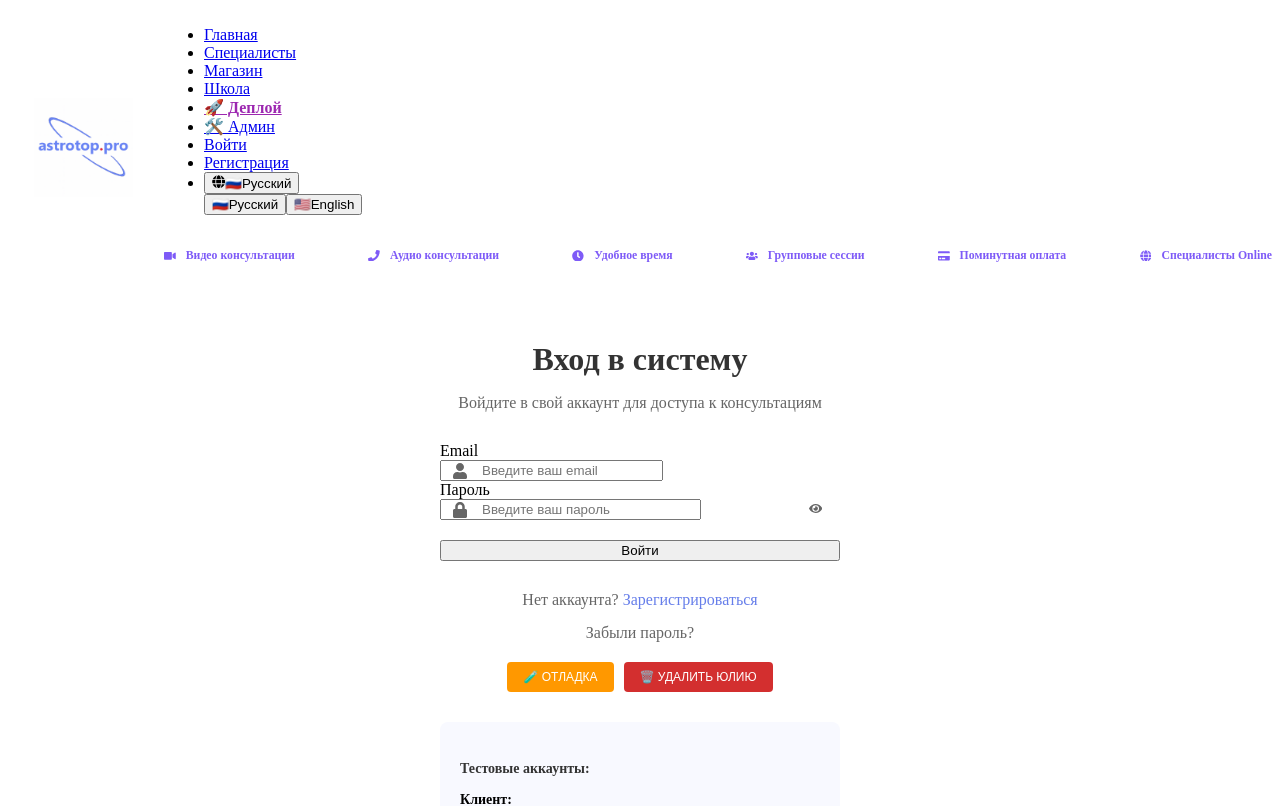
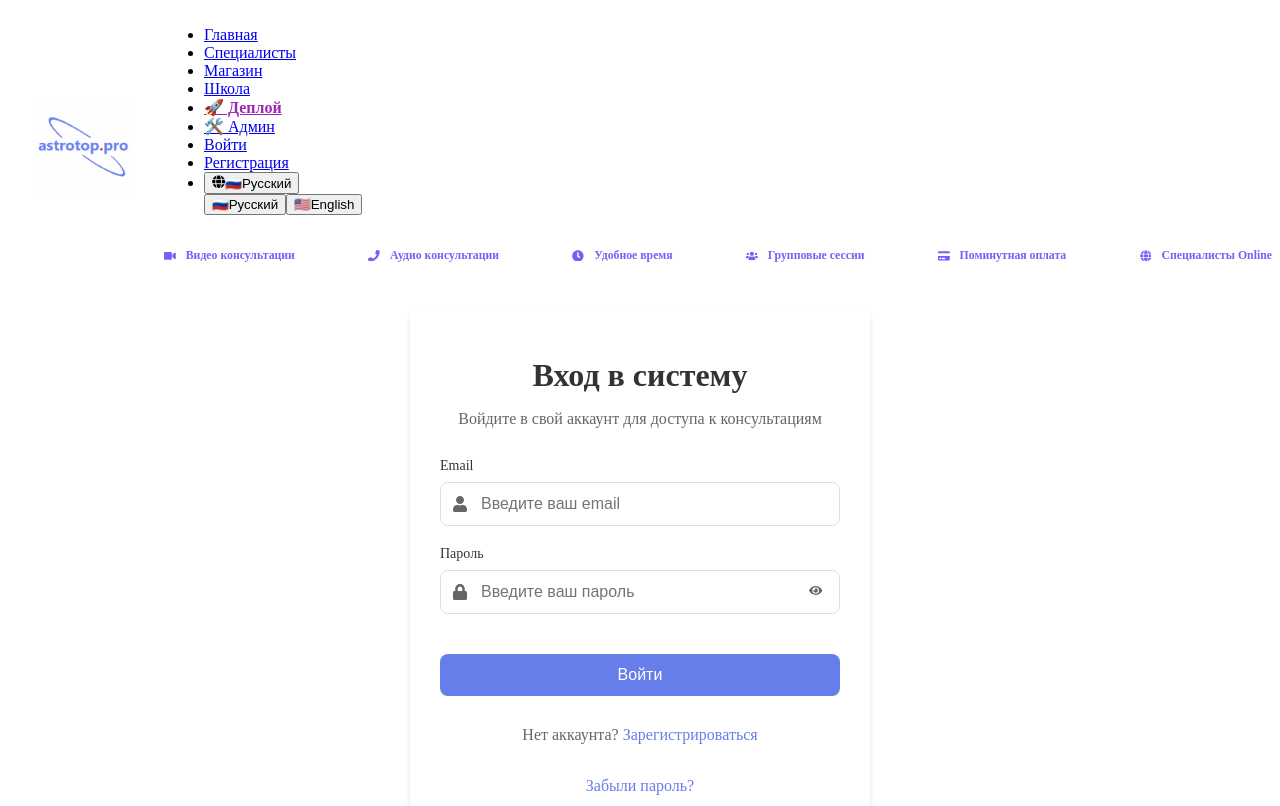
Before and after one commit to Kristalrgb/astrotop.pro, a React (Vite) app: page /login in a window 1280 px wide. Shown: the top 806 px of the page. Built offline with nearby package versions, Linux system fonts and the light colour scheme; no server answers.

Commit message:
Исправлена функция восстановления пароля: добавлены стили и улучшена генерация пароля

```diff
--- a/src/index.css
+++ b/src/index.css
@@ -1 +1,75 @@
+/* Базовые стили для компонентов */
+.card {
+  background: #fff;
+  border-radius: 12px;
+  box-shadow: 0 4px 6px rgba(0, 0, 0, 0.1);
+  padding: 30px;
+}
+
+.form-group {
+  margin-bottom: 20px;
+}
+
+.form-group label {
+  display: block;
+  margin-bottom: 8px;
+  color: #333;
+  font-weight: 500;
+  font-size: 14px;
+}
+
+.form-group input {
+  width: 100%;
+  padding: 12px;
+  border: 1px solid #ddd;
+  border-radius: 8px;
+  font-size: 16px;
+  transition: border-color 0.2s;
+  box-sizing: border-box;
+}
+
+.form-group input:focus {
+  outline: none;
+  border-color: #667eea;
+  box-shadow: 0 0 0 3px rgba(102, 126, 234, 0.1);
+}
+
+.btn {
+  padding: 12px 24px;
+  border: none;
+  border-radius: 8px;
+  font-size: 16px;
+  font-weight: 500;
+  cursor: pointer;
+  transition: all 0.2s;
+  text-align: center;
+  text-decoration: none;
+  display: inline-block;
+}
+
+.btn:disabled {
+  opacity: 0.6;
+  cursor: not-allowed;
+}
+
+.btn-primary {
+  background: #667eea;
+  color: white;
+}
+
+.btn-primary:hover:not(:disabled) {
+  background: #5568d3;
+  transform: translateY(-1px);
+  box-shadow: 0 4px 8px rgba(102, 126, 234, 0.3);
+}
+
+.btn-secondary {
+  background: #6c757d;
+  color: white;
+}
+
+.btn-secondary:hover:not(:disabled) {
+  background: #5a6268;
+}
+
 /* Дополнительные медиа-запросы для улучшенной адаптивности добавлены в конец файла */
--- a/src/pages/ForgotPassword.jsx
+++ b/src/pages/ForgotPassword.jsx
@@ -14,6 +14,25 @@ const ForgotPassword = () => {
     setEmail(e.target.value)
     setError('')
     setSuccess(false)
+  }
+
+  // Функция для генерации надежного пароля
+  const generatePassword = () => {
+    const length = 12
+    const charset = 'abcdefghijklmnopqrstuvwxyzABCDEFGHIJKLMNOPQRSTUVWXYZ0123456789'
+    let password = ''
+    // Гарантируем наличие хотя бы одной буквы и одной цифры
+    password += charset.charAt(Math.floor(Math.random() * 26)) // строчная буква
+    password += charset.charAt(26 + Math.floor(Math.random() * 26)) // заглавная буква
+    password += charset.charAt(52 + Math.floor(Math.random() * 10)) // цифра
+
+    // Заполняем остальные символы
+    for (let i = password.length; i < length; i++) {
+      password += charset.charAt(Math.floor(Math.random() * charset.length))
+    }
+
+    // Перемешиваем символы
+    return password.split('').sort(() => Math.random() - 0.5).join('')
   }
 
   const handleSubmit = async (e) => {
@@ -37,33 +56,28 @@ const ForgotPassword = () => {
     setSuccess(false)
 
     try {
-      // Проверяем, существует ли пользователь в localStorage
-      const savedUser = localStorage.getItem('user')
+      const normalizedEmail = email.toLowerCase().trim()
       let userFound = false
       let generatedPassword = ''
+      let userToUpdate = null
 
+      // Проверяем пользователя в localStorage
+      const savedUser = localStorage.getItem('user')
       if (savedUser) {
         try {
           const user = JSON.parse(savedUser)
-          if (user.email && user.email.toLowerCase() === email.toLowerCase()) {
+          if (user.email && user.email.toLowerCase() === normalizedEmail) {
             userFound = true
-            // Генерируем новый пароль (16 символов)
-            generatedPassword = Math.random().toString(36).slice(-8) + Math.random().toString(36).slice(-8)
-
-            // Обновляем пароль пользователя
-            const updatedUser = {
-              ...user,
-              password: generatedPassword
-            }
-            localStorage.setItem('user', JSON.stringify(updatedUser))
-            console.log('Пароль обновлен для пользователя:', user.email)
+            userToUpdate = user
+            console.log('Пользователь найден в localStorage:', user.email)
           }
         } catch (parseError) {
           console.error('Ошибка парсинга пользователя из localStorage:', parseError)
         }
       }
 
-      // Также проверяем моковые данные
+      // Если пользователь не найден в localStorage, проверяем моковые данные
+      if (!userFound) {
         const mockUsers = [
           { email: 'client@example.com', name: 'Анна Смирнова', id: 1, role: 'client' },
           { email: 'astrologer@example.com', name: 'Елена Петрова', id: 2, role: 'astrologer' },
@@ -72,34 +86,38 @@ const ForgotPassword = () => {
           { email: 'lida@test.com', name: 'Лида', id: 5, role: 'astrologer' }
         ]
 
-      // Проверяем моковые данные только если пользователь не найден в localStorage
-      if (!userFound) {
-        const mockUser = mockUsers.find(u => u.email.toLowerCase() === email.toLowerCase())
+        const mockUser = mockUsers.find(u => u.email.toLowerCase() === normalizedEmail)
         if (mockUser) {
           userFound = true
-          // Генерируем новый пароль (16 символов)
-          generatedPassword = Math.random().toString(36).slice(-8) + Math.random().toString(36).slice(-8)
-
-          // Сохраняем мокового пользователя в localStorage с новым паролем
-          const updatedMockUser = {
-            ...mockUser,
-            password: generatedPassword
-          }
-          localStorage.setItem('user', JSON.stringify(updatedMockUser))
-          console.log('Пароль восстановлен для мокового пользователя:', mockUser.email)
+          userToUpdate = mockUser
+          console.log('Моковый пользователь найден:', mockUser.email)
         }
       }
 
-      if (userFound) {
+      if (userFound && userToUpdate) {
+        // Генерируем новый надежный пароль
+        generatedPassword = generatePassword()
+
+        // Обновляем данные пользователя с новым паролем
+        const updatedUser = {
+          ...userToUpdate,
+          email: normalizedEmail, // Сохраняем нормализованный email
+          password: generatedPassword
+        }
+
+        // Сохраняем обновленного пользователя в localStorage
+        localStorage.setItem('user', JSON.stringify(updatedUser))
+        console.log('Пароль успешно обновлен для пользователя:', updatedUser.email)
+        console.log('Новый пароль:', generatedPassword)
+
         setNewPassword(generatedPassword)
         setSuccess(true)
-        console.log('Новый пароль сгенерирован успешно')
       } else {
         setError('Пользователь с таким email не найден. Проверьте правильность введенного email.')
       }
     } catch (error) {
       console.error('Ошибка восстановления пароля:', error)
-      setError('Произошла ошибка при восстановлении пароля')
+      setError('Произошла ошибка при восстановлении пароля. Попробуйте еще раз.')
     } finally {
       setIsLoading(false)
     }
--- a/src/pages/Login.jsx
+++ b/src/pages/Login.jsx
@@ -213,12 +213,26 @@ const Login = () => {
         <div style={{ textAlign: 'center', marginTop: '30px' }}>
           <p style={{ color: '#666', marginBottom: '15px' }}>
             Нет аккаунта?{' '}
-            <Link to="/register" style={{ color: '#667eea', textDecoration: 'none' }}>
+            <Link to="/register" style={{ color: '#667eea', textDecoration: 'none', fontWeight: '500' }}>
               Зарегистрироваться
             </Link>
           </p>
 
-          <Link to="/forgot-password" style={{ color: '#666', textDecoration: 'none' }}>
+          <Link
+            to="/forgot-password"
+            style={{
+              color: '#667eea',
+              textDecoration: 'none',
+              display: 'inline-block',
+              marginTop: '10px',
+              padding: '8px 16px',
+              fontWeight: '500',
+              transition: 'color 0.2s',
+              cursor: 'pointer'
+            }}
+            onMouseEnter={(e) => e.target.style.textDecoration = 'underline'}
+            onMouseLeave={(e) => e.target.style.textDecoration = 'none'}
+          >
             Забыли пароль?
           </Link>
 
```
Lines whose indentation alone changed are shown as unchanged.
